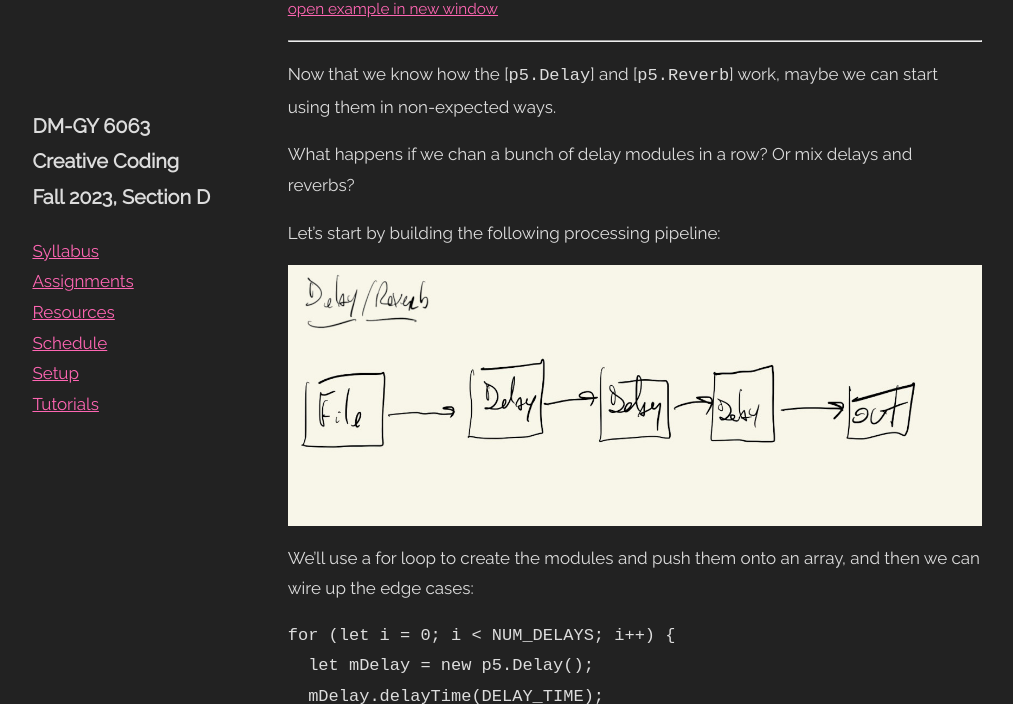
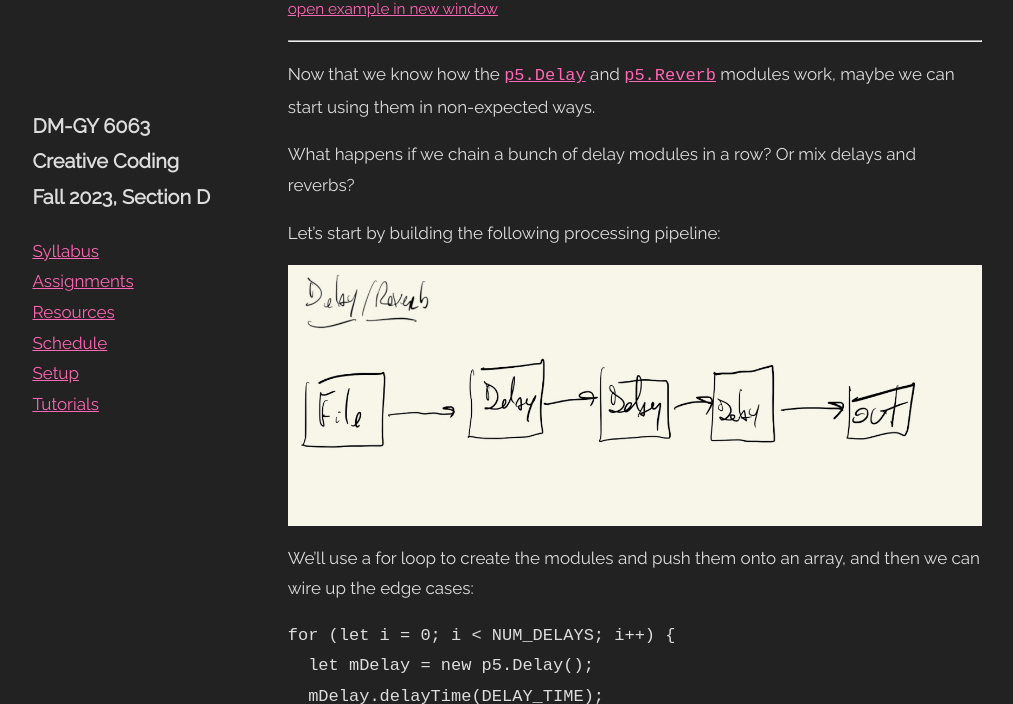
Before and after one commit to DM-GY-6063-2023F-D/DM-GY-6063-2023F-D, a Jekyll site: the page built from _pages/tutorial/sound-processing.md, in a window 1280 px wide and 900 px high, scrolled down 15197 px, cut to the strip 196-900 px from the top of the window. Shown: the whole strip, without its empty margins (165-1178 px from the left). Built offline with Jekyll 4.4.1, drawn with Linux system fonts in a browser that asks for light colours; formulas are drawn with MathJax 3.

Commit message:
fix sound processing tutorial

````diff
--- a/_pages/tutorial/sound-processing.md
+++ b/_pages/tutorial/sound-processing.md
@@ -229,9 +229,9 @@ and adjust some of the parameters, we can get it to make the original signals so
 {% include p5-editor.html id="gtUXYqYRW" %}
 
 ---
-Now that we know how the [```p5.Delay```] and [```p5.Reverb```] work, maybe we can start using them in non-expected ways.
+Now that we know how the [```p5.Delay```](https://p5js.org/reference/#/p5.Delay) and [```p5.Reverb```](https://p5js.org/reference/#/p5.Reverb) modules work, maybe we can start using them in non-expected ways.
 
-What happens if we chan a bunch of delay modules in a row? Or mix delays and reverbs?
+What happens if we chain a bunch of delay modules in a row? Or mix delays and reverbs?
 
 Let's start by building the following processing pipeline:
 
````
